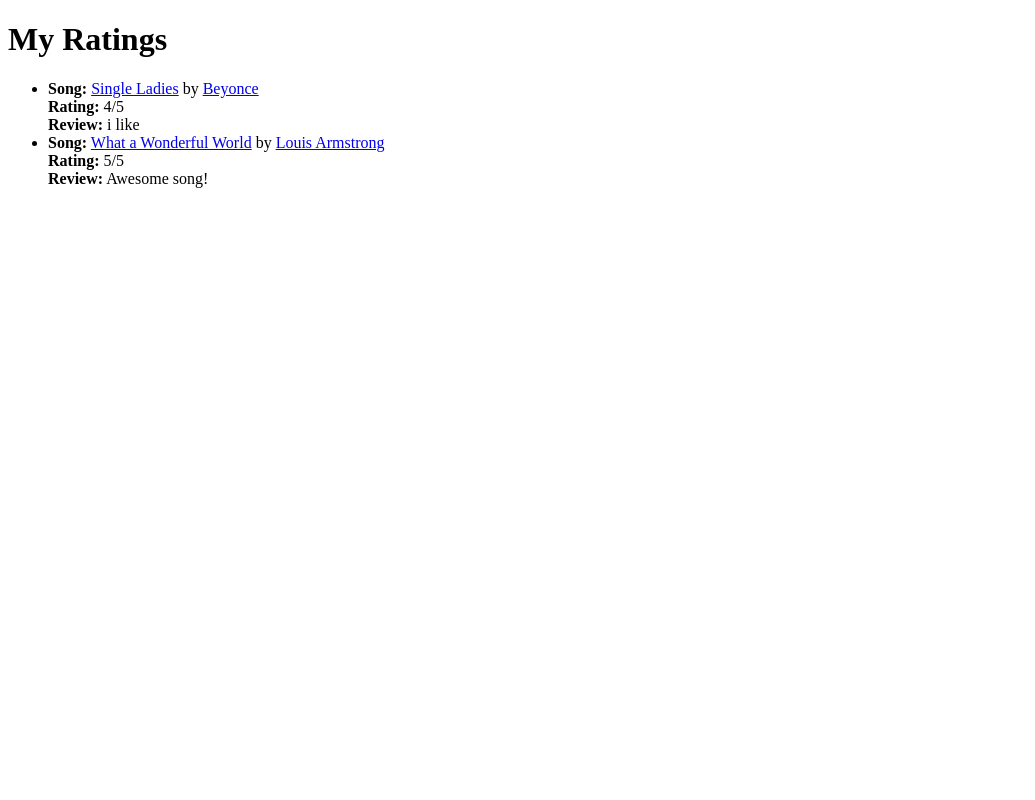
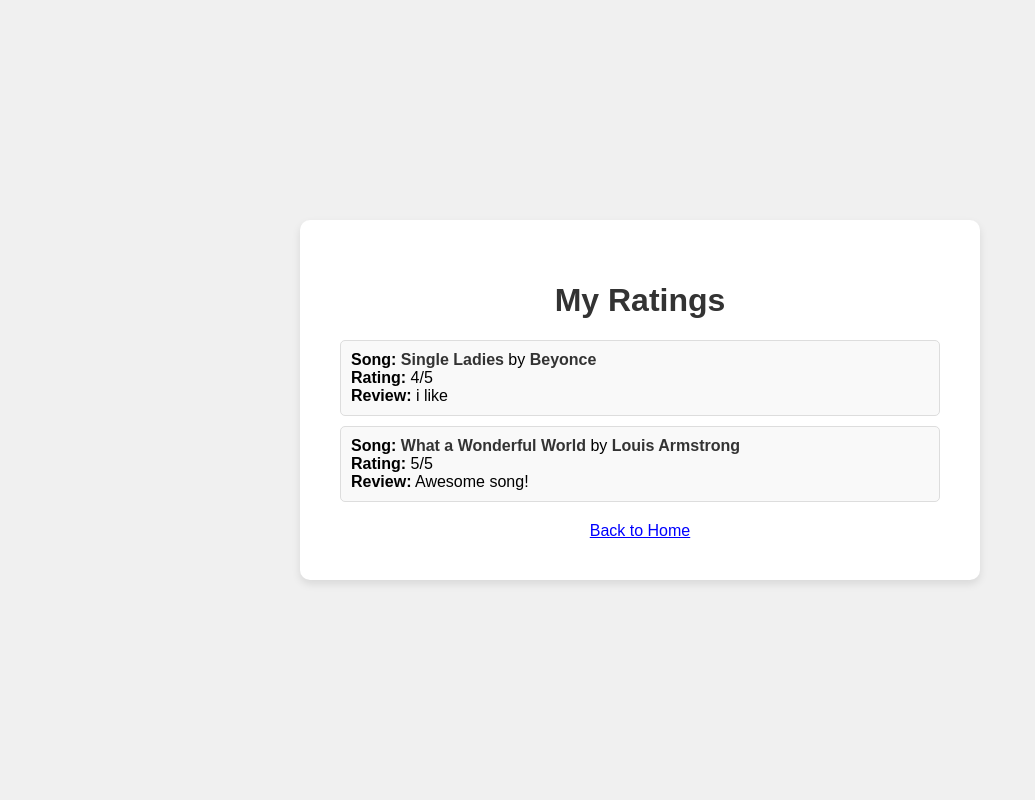
Before and after one commit to jpeetla/WahooTunes, a Flask app: page /my_ratings in a window 1280 px wide. Shown: the whole page, without its empty margins (0-1035 px from the left). Run offline with Flask 3, Linux system fonts and the light colour scheme; a user stored in the database is signed in; data comes from the database, SQL or seed files in the repository.

Commit message:
updated my ratings page

```diff
--- a/templates/my_ratings.html
+++ b/templates/my_ratings.html
@@ -1,9 +1,67 @@
 <!DOCTYPE html>
-<html>
+<html lang="en">
 <head>
+    <meta charset="UTF-8">
+    <meta name="viewport" content="width=device-width, initial-scale=1.0">
     <title>My Ratings</title>
+    <style>
+        body {
+            font-family: Arial, sans-serif;
+            background-color: #f0f0f0;
+            display: flex;
+            justify-content: center;
+            align-items: center;
+            height: 100vh;
+            margin: 0;
+        }
+        .container {
+            text-align: center;
+            background: white;
+            padding: 40px;
+            border-radius: 10px;
+            box-shadow: 0 4px 8px rgba(0,0,0,0.1);
+            width: 600px;
+        }
+        h1 {
+            color: #333;
+        }
+        ul {
+            list-style-type: none;
+            padding: 0;
+            margin: 0;
+            text-align: left;
+        }
+        li {
+            background-color: #f9f9f9;
+            border: 1px solid #ddd;
+            padding: 10px;
+            border-radius: 5px;
+            margin-bottom: 10px;
+        }
+        a {
+            text-decoration: none;
+            color: #333;
+            font-weight: bold;
+        }
+        a:hover {
+            color: #555;
+        }
+        .footer {
+            text-align: center;
+            margin-top: 20px;
+        }
+        .footer a {
+            color: blue;
+            text-decoration: underline;
+            font-weight: normal;
+        }
+        .footer a:hover {
+            color: darkblue;
+        }
+    </style>
 </head>
 <body>
+    <div class="container">
         <h1>My Ratings</h1>
         {% if user_ratings %}
             <ul>
@@ -21,5 +79,9 @@
         {% else %}
             <p>You have not rated any songs yet.</p>
         {% endif %}
+        <div class="footer">
+            <a href="/home">Back to Home</a>
+        </div>
+    </div>
 </body>
 </html>
```
Lines whose indentation alone changed are shown as unchanged.
